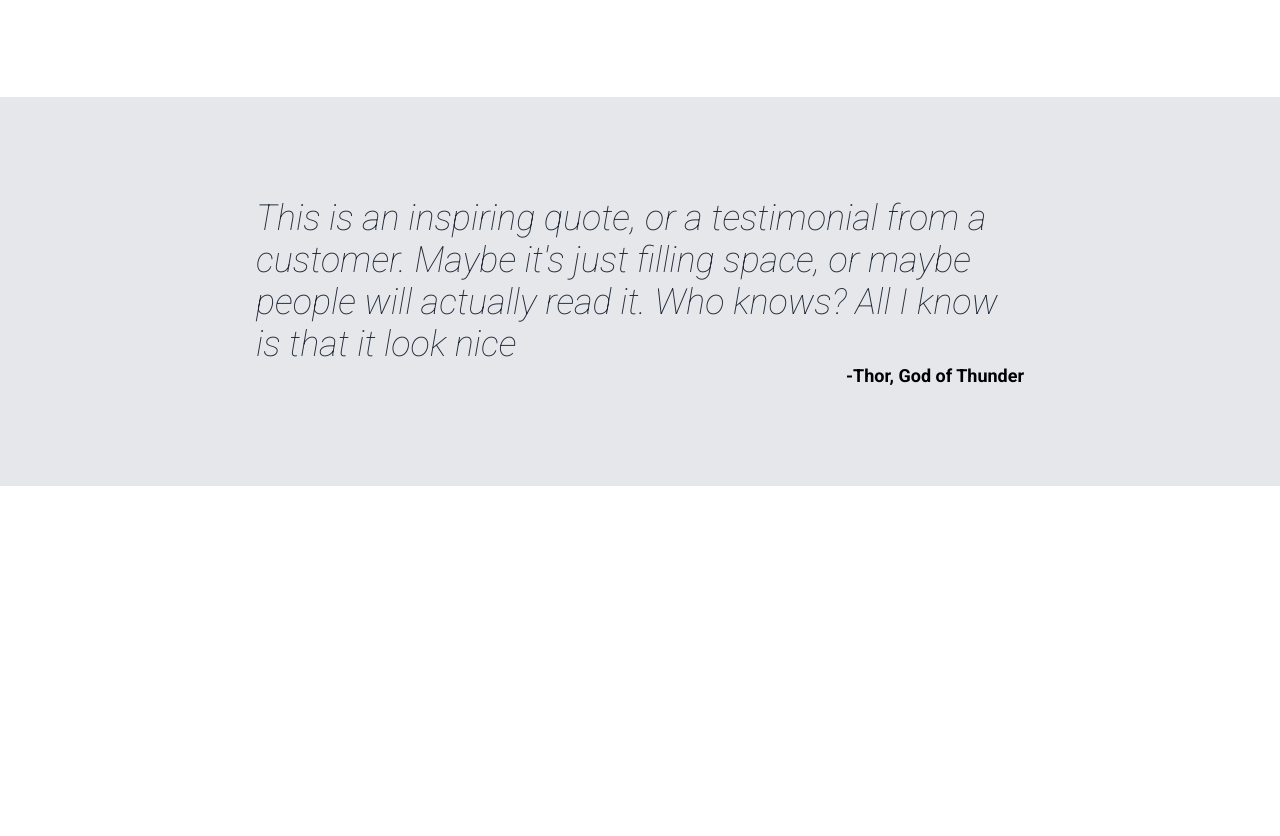
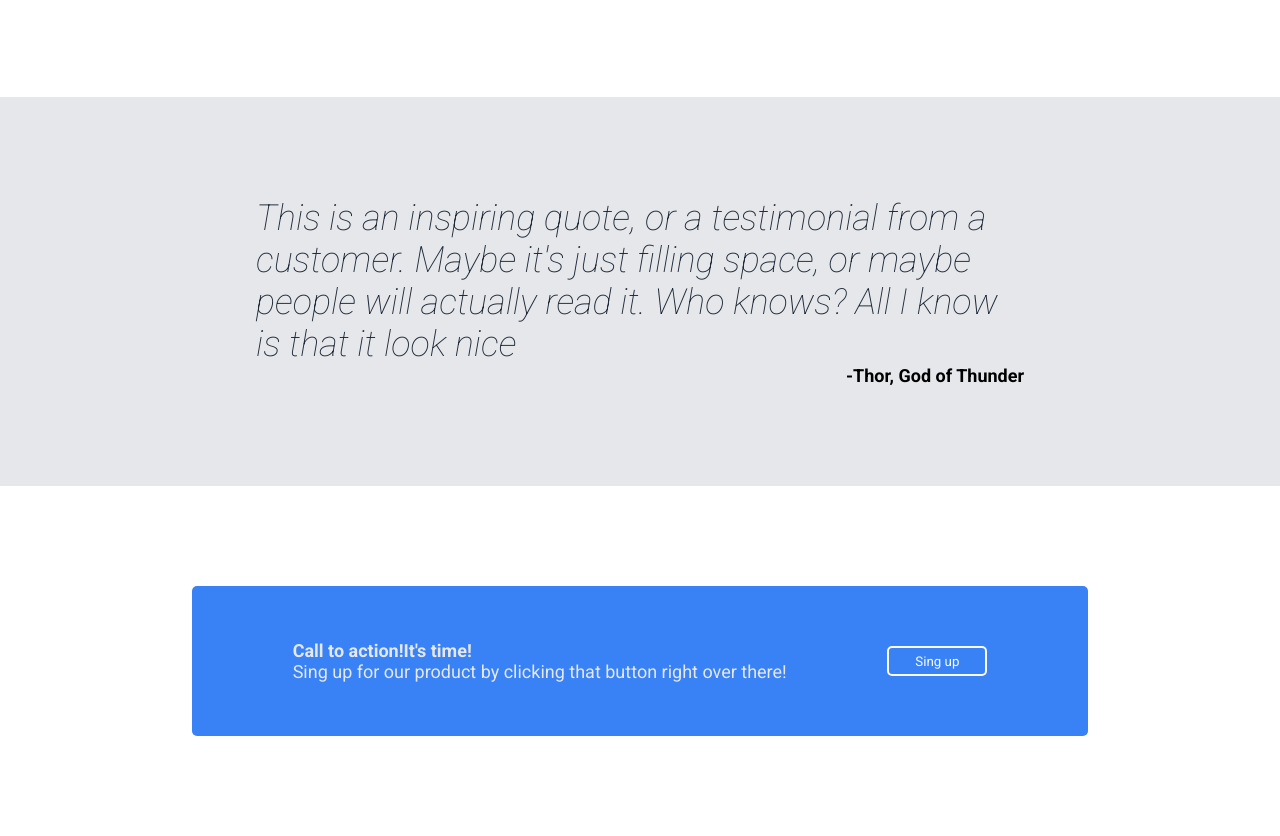
Before and after one commit to Cristian-Ser/odin-landing-page, a plain HTML site: page index.html in a window 1280 px wide. Shown: the part 975-1811 px from the top of the page. Before the commit the page ends 1461 px from the top, so only its background shows below. Drawn offline with Linux system fonts and the light colour scheme.

Commit message:
call to action section added

```diff
--- a/index.html
+++ b/index.html
@@ -58,9 +58,22 @@
 
     <!-- quote section -->
     <div id="quote-section" class="section">
-        <p id="quote">This is an inspiring quote, or a testimonial from a customer. Maybe it's just filling space, or maybe people
+        <p id="quote">This is an inspiring quote, or a testimonial from a customer. Maybe it's just filling space, or
+            maybe people
             will actually read it. Who knows? All I know is that it look nice</p>
         <p id="author">-Thor, God of Thunder</p>
+    </div>
+
+    <!-- call to action section -->
+    <div class="section">
+        <div id="call-to-action">
+            <div id="cta-text">
+                <p id="cta-text-1">Call to action!It's time!</p>
+                <p>Sing up for our product by clicking that button right over there!</p>
+            </div>
+            <button>Sing up</button>
+        </div>
+
     </div>
 </body>
 
--- a/style.css
+++ b/style.css
@@ -153,3 +153,29 @@ nav a {
     text-align: right;
     font-weight: bold;
 }
+
+/* call to action section */
+#call-to-action {
+    display: flex;
+    justify-content: space-evenly;
+    align-items: center;
+    width: 100%;
+    background-color: #3882f6;
+    height: 150px;
+    color: #e5e7eb;
+    border-radius: 5px;
+}
+
+#cta-text-1 {
+    font-weight: bolder;
+}
+
+#call-to-action button {
+    background-color: transparent;
+    border: 2px solid #f9faf8;
+    width: 100px;
+    height: 30px;
+    border-radius: 5px;
+    color: #f9faf8;
+
+}
```
